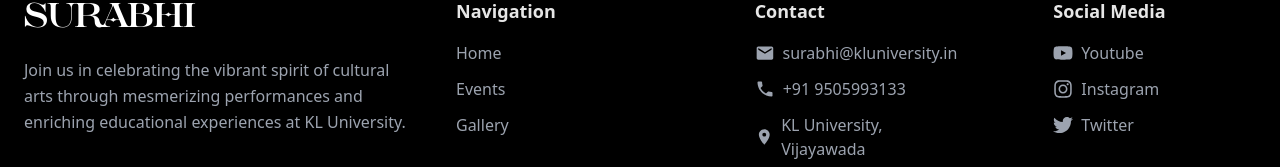
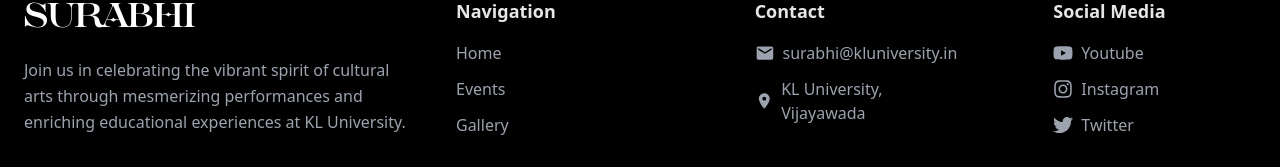
Before and after one commit to Agent-cat/Surabhi-, a React (Vite) app in the folder Frontend/: page /gallery in a window 1280 px wide. Shown: the part 2413-2580 px from the top of the page. Built offline with nearby package versions, Linux system fonts and the light colour scheme.

Commit message:
Update Footer.jsx
footer

```diff
--- a/Frontend/src/Components/Footer.jsx
+++ b/Frontend/src/Components/Footer.jsx
@@ -64,10 +64,7 @@
                   <MdEmail className="text-xl" />
                   <span>surabhi@kluniversity.in</span>
                 </li>
-                <li className="flex items-center gap-2">
-                  <MdPhone className="text-xl" />
-                  <span>+91 9505993133</span>
-                </li>
+
                 <li className="flex items-center gap-2">
                   <MdLocationOn className="text-xl" />
                   <span>KL University, Vijayawada</span>
```
